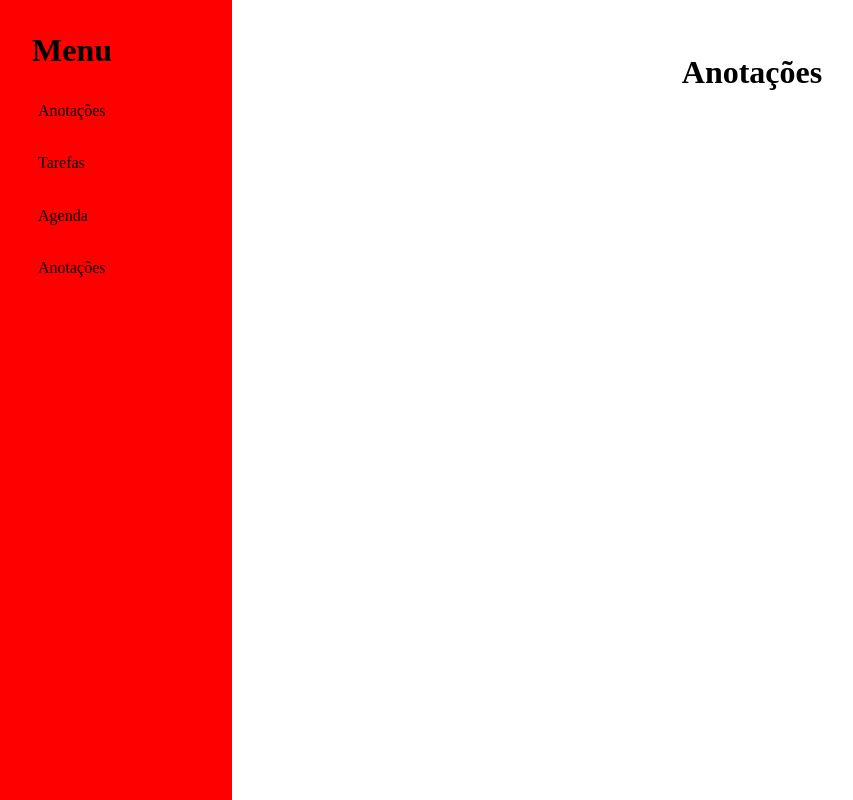
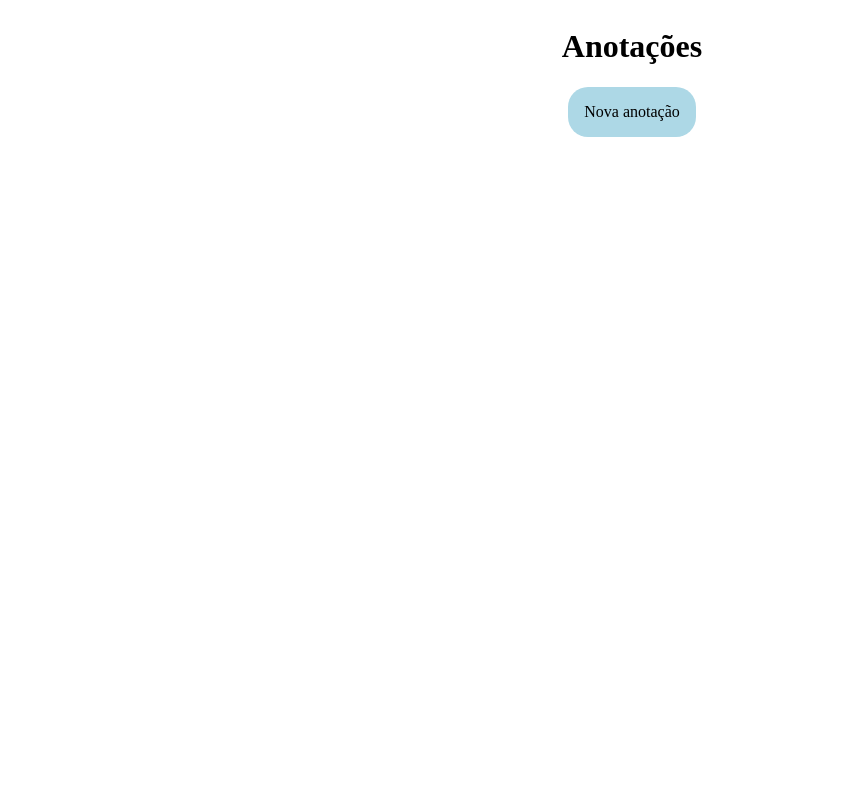
Before and after one commit to Kevyn-lucca/todo, a website built with webpack: page src/index.html in a window 1280 px wide. Shown: the whole page, without its empty margins (8-861 px from the left). Built offline with nearby package versions, Linux system fonts and the light colour scheme.

Commit message:
Projeto finalizado

```diff
--- a/src/index.html
+++ b/src/index.html
@@ -8,15 +8,9 @@
 <body>
     <header>
         <h1 id="list-name">Anotações</h1>
+        <button class="side-bar-button" id="Notes">Nova anotação</button>
     </header>
-    <section id="side-bar-content">
-        <ul>
-            <li id="Title-sidebar">Menu</li>
-            <li><button class="side-bar-button">Anotações</button></li>
-            <li><button class="side-bar-button">Tarefas</button></li>
-            <li><button class="side-bar-button">Agenda</button></li>
-            <li><button class="side-bar-button" id="NewNote">Anotações</button></li>
-        </ul>
+
     </section>
     <div id="list-content">
     </div>
--- a/src/index.js
+++ b/src/index.js
@@ -3,17 +3,16 @@ import 'normalize.css';
 import Note from './note';
 import Storage from './storage';
 
+
 document.addEventListener("DOMContentLoaded", () => {
-    const NoteBtn = document.querySelector("#NewNote");
+    const NoteBtn = document.querySelector("#Notes");
     const list = document.querySelector("#list-content");
-    const NoteValue = NoteBtn.value
 
     NoteBtn.addEventListener("click", () => {
-        if(NoteValue == "notes"){
             Storage.addNoteToList(list);
-        }
+    });
 
-    });
     Storage.loadNotes(list);
 
+
 });
--- a/src/note.js
+++ b/src/note.js
@@ -17,7 +17,10 @@ export default class Note {
 
         const content = document.createElement('div');
         const HeadContent = document.createElement('div');
+
         HeadContent.classList.add("Head-Class");
+
+
 
         const title = document.createElement("input");
         title.classList.add("title-class");
--- a/src/style.css
+++ b/src/style.css
@@ -1,13 +1,15 @@
 body{
     display: grid;
-    grid-template-columns: 15rem  1fr;
+    grid-template-columns:  1fr;
     grid-template-rows: repeat(2,9rem);
 }
 
 .side-bar-button{
-    background-color: red;
+    background-color: lightblue;
     border: none;
     color: black;
+    border-radius: 20px;
+    padding: 1rem;
 }
 
 .side-bar-button:hover{
@@ -16,33 +18,13 @@ body{
     color: blue;
 }
 
-#side-bar-content{
-    grid-row: 1;
-    height: 100vh;
-    grid-column: 1;
-    background-color: red;
-}
-
-#side-bar-content > ul{
-    list-style: none;
-}
-
-#side-bar-content > ul > li{
-    margin-top: 2rem;
-
-}
-
-#Title-sidebar{
-    font-size: 2rem;
-    font-weight: bolder;
-}
 
 #list-content{
     display: flex;
     flex-direction: column;
-    margin-left: 20%;
+    margin-left: 25%;
     grid-row: 2;
-    grid-column: 2;
+    grid-column: 1;
     gap: 3rem;
     overflow: scroll;
     height: 500px;
@@ -50,7 +32,7 @@ body{
 
 header{
     grid-row: 1;
-    grid-column: 2/2;
+    grid-column: 1/2;
     place-content: center;
     text-align: center;
 }
```
Also changed, not shown: dist/index.html, dist/main.js.
